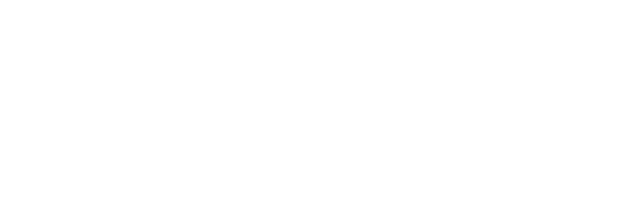
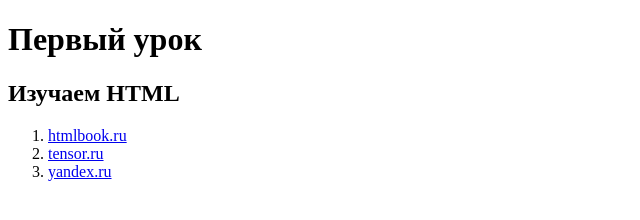
Before and after one commit to Shar1892/HTMLTensorLesson, a website: page src/index.html in a window 1280 px wide. Shown: the whole page, without its empty margins (0-640 px from the left). Drawn offline with Linux system fonts and the light colour scheme.

Commit message:
Задание по html

```diff
--- a/src/index.html
+++ b/src/index.html
@@ -3,5 +3,13 @@
     <head>
         <title>HTML</title>
     </head>
-    <body></body>
+    <body>
+        <h1>Первый урок</h1>
+        <h2>Изучаем HTML</h2>
+        <ol>
+            <li><a href="http://htmlbook.ru/">htmlbook.ru</a></li>
+            <li><a href="https://tensor.ru/">tensor.ru</a></li>
+            <li><a href="https://yandex.ru/">yandex.ru</a></li>
+        </ol>
+    </body>
 </html>
```
Also changed, not shown: 1 other file.
